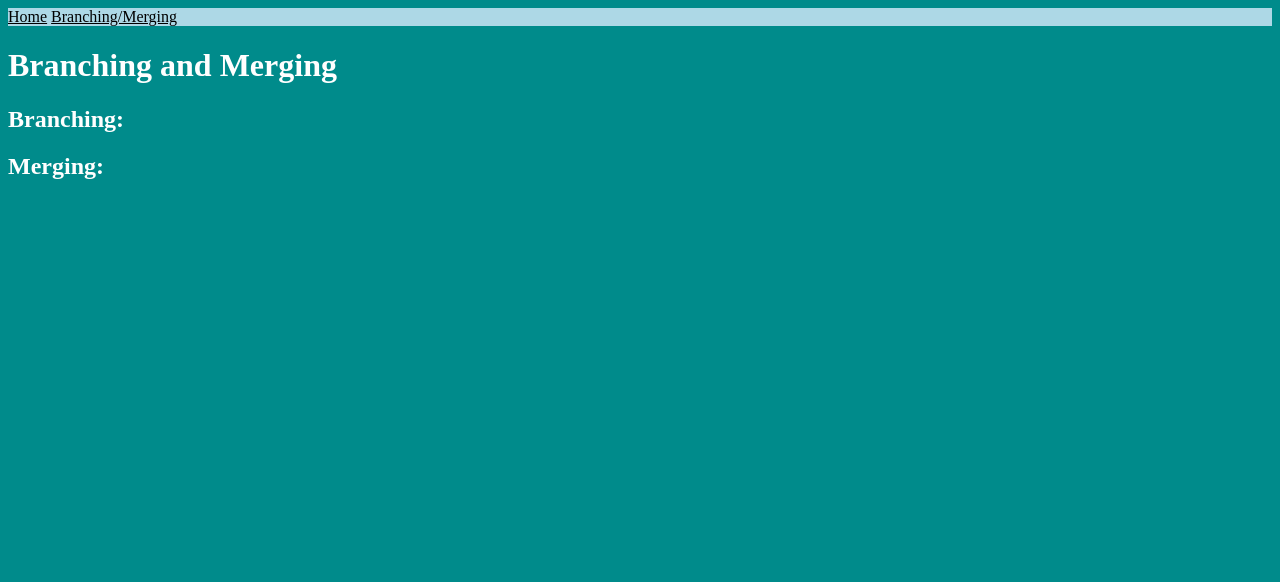
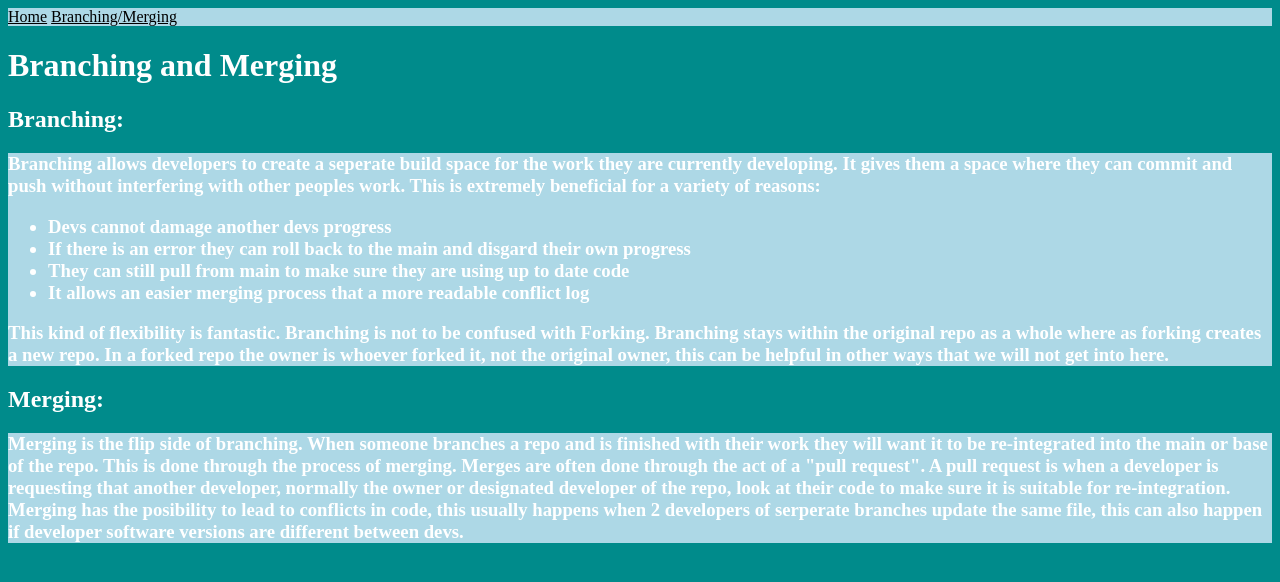
Before and after one commit to chanWright/DemoGroupRemoteColab-Git, a plain HTML site: page mergingBranching.html in a window 1280 px wide. Drawn offline with Linux system fonts and the light colour scheme.

Commit message:
Input my info on merching and branching

```diff
--- a/mergingBranching.html
+++ b/mergingBranching.html
@@ -17,14 +17,28 @@
 	<h2>
 		Branching:
 	</h2>
-	<p>
-
-	</p>
+	<h3>
+		Branching allows developers to create a seperate build space for the work they are currently developing.
+		It gives them a space where they can commit and push without interfering with other peoples work.
+		This is extremely beneficial for a variety of reasons:
+		<ul>
+			<li>Devs cannot damage another devs progress</li>
+			<li>If there is an error they can roll back to the main and disgard their own progress</li>
+			<li>They can still pull from main to make sure they are using up to date code</li>
+			<li>It allows an easier merging process that a more readable conflict log</li>
+		</ul>
+		This kind of flexibility is fantastic.
+		Branching is not to be confused with Forking. Branching stays within the original repo as a whole where as forking creates a new repo.
+		In a forked repo the owner is whoever forked it, not the original owner, this can be helpful in other ways that we will not get into here.
+	</h3>
 	<h2>
 		Merging:
 	</h2>
-	<p>
-
-	</p>
+	<h3>
+		Merging is the flip side of branching. When someone branches a repo and is finished with their work they will want it to be re-integrated into the main or base of the repo.
+		This is done through the process of merging. Merges are often done through the act of a "pull request".
+		A pull request is when a developer is requesting that another developer, normally the owner or designated developer of the repo, look at their code to make sure it is suitable for re-integration.
+		Merging has the posibility to lead to conflicts in code, this usually happens when 2 developers of serperate branches update the same file, this can also happen if developer software versions are different between devs.
+	</h3>
 </body>
 </html>
```
